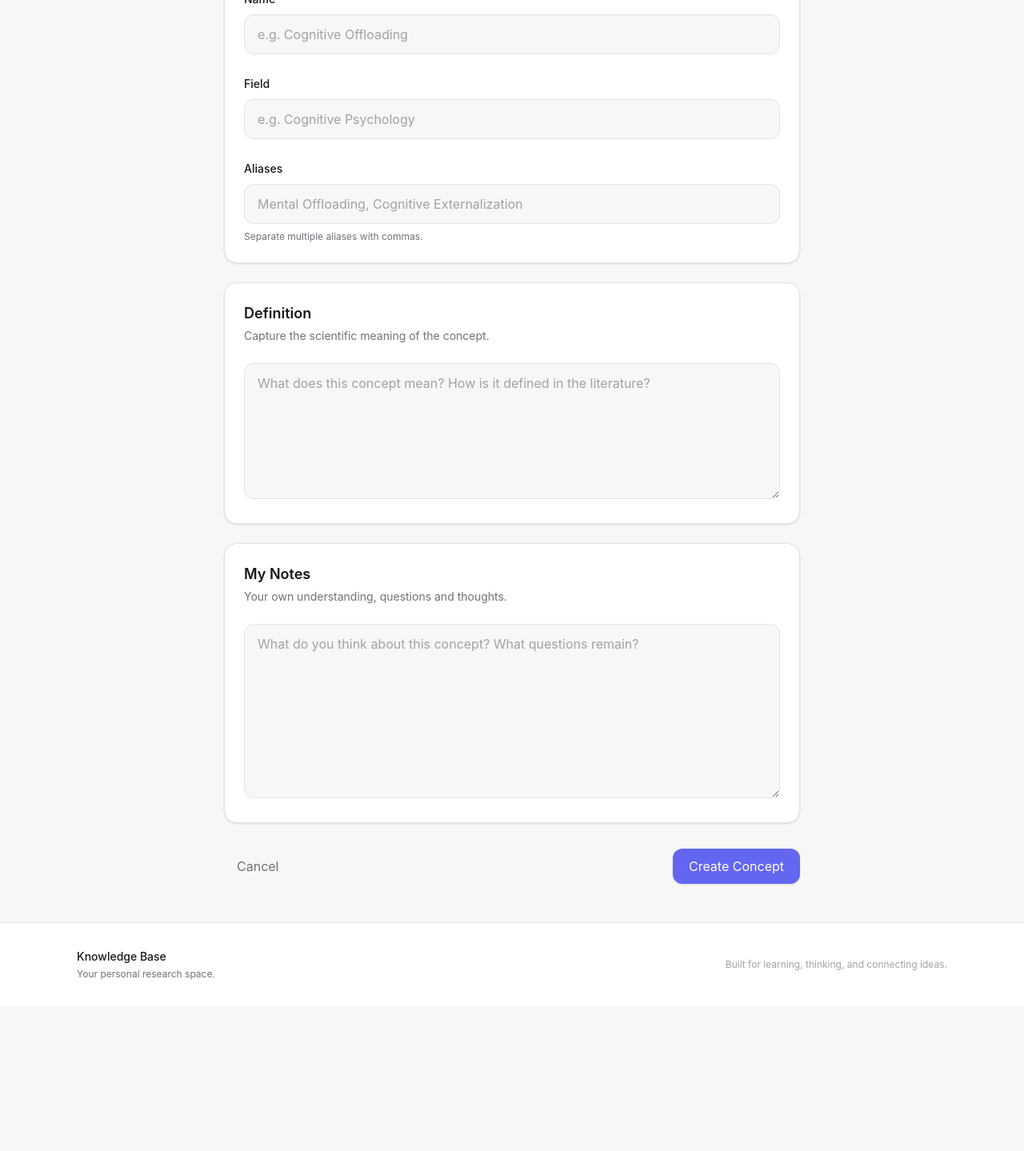
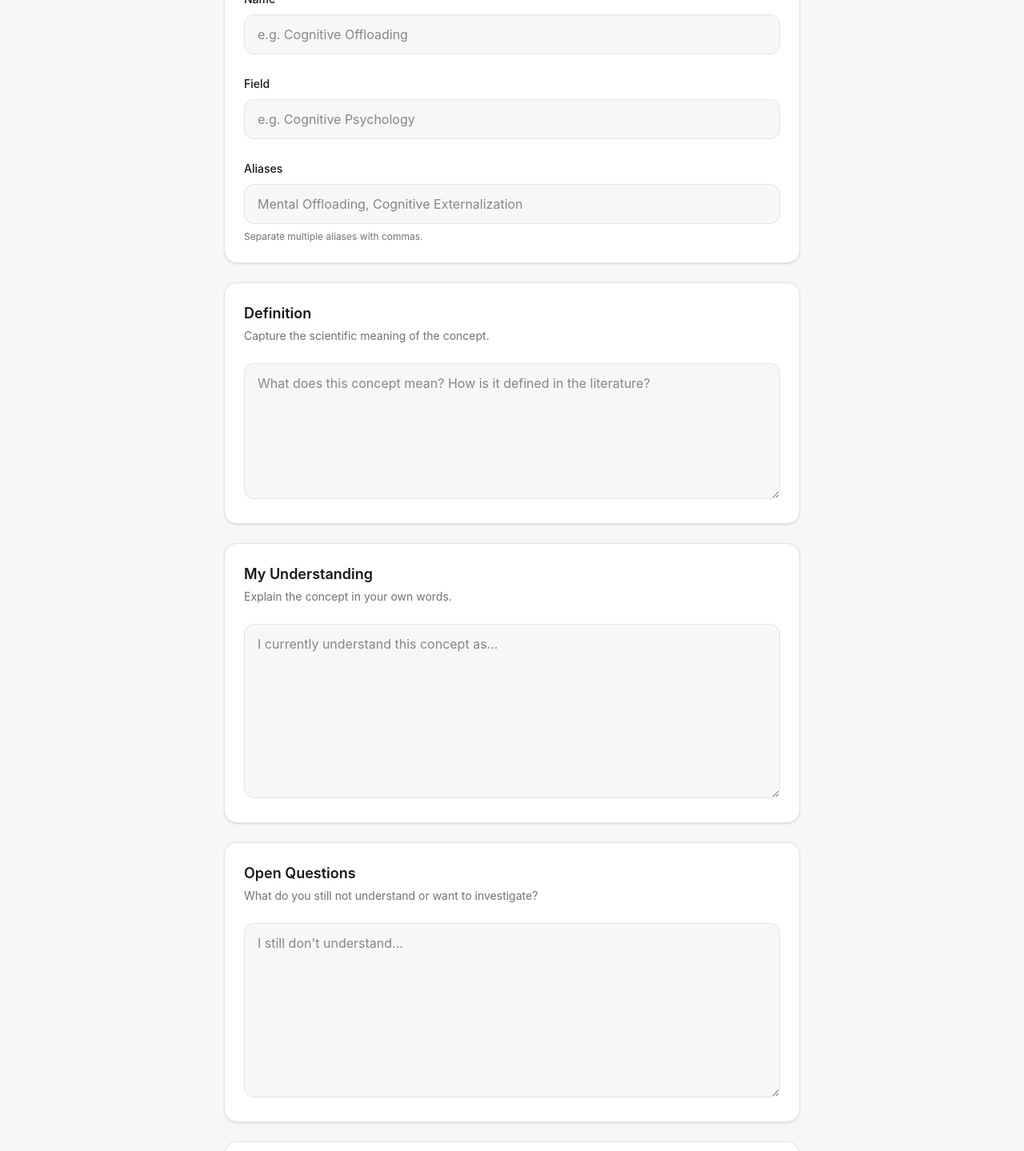
Before and after one commit to marjanechoua/cognitive-research-hub, a Next.js app in the folder cognitive-research-hub/: page /concepts/new in a window 1280 px wide. Shown: the part 440-1879 px from the top of the page at 80% size. Before the commit the page ends 1698 px from the top, so only its background shows below. Built offline with nearby package versions, Linux system fonts and the light colour scheme; no server answers.

Commit message:
fix:Add understanding and open questions to new concepts

```diff
--- a/cognitive-research-hub/src/app/concepts/new/page.tsx
+++ b/cognitive-research-hub/src/app/concepts/new/page.tsx
@@ -67,7 +67,7 @@ return (
                 className="
                     text-sm text-(--muted)
                     transition
-                    hover:text-[var(--foreground)]
+                    hover:text-(--foreground)
                 "
             >
                 ← Back
@@ -77,9 +77,9 @@ return (
             <header className="mt-8">
 
                 <div className="flex items-center gap-2">
-                    <span className="h-2 w-2 rounded-full bg-[var(--accent)]" />
+                    <span className="h-2 w-2 rounded-full bg-(--accent)" />
 
-                    <p className="text-xs font-semibold uppercase tracking-[0.18em] text-[var(--accent)]">
+                    <p className="text-xs font-semibold uppercase tracking-[0.18em] text-(--accent)">
                         Knowledge Base
                     </p>
                 </div>
@@ -88,7 +88,7 @@ return (
                     New Concept
                 </h1>
 
-                <p className="mt-4 max-w-2xl text-base leading-7 text-[var(--muted)]">
+                <p className="mt-4 max-w-2xl text-base leading-7 text-(--muted)">
                     Create a concept that you can later connect
                     to papers and other concepts.
                 </p>
@@ -105,8 +105,8 @@ return (
                 <section
                     className="
                         rounded-2xl
-                        border border-[var(--border)]
-                        bg-[var(--surface)]
+                        border border-(--border)
+                        bg-(--surface)
                         p-6
                         shadow-sm
                     "
@@ -116,7 +116,7 @@ return (
                             Basic Information
                         </h2>
 
-                        <p className="mt-1 text-sm text-[var(--muted)]">
+                        <p className="mt-1 text-sm text-(--muted)">
                             Define the core identity of this concept.
                         </p>
                     </div>
@@ -139,16 +139,14 @@ return (
                                 placeholder="e.g. Cognitive Offloading"
                                 className="
                                     mt-2 w-full rounded-xl
-                                    border border-[var(--border)]
-                                    bg-[var(--background)]
+                                    border border-(--border)
+                                    bg-(--background)
                                     px-4 py-3
-                                    text-[var(--foreground)]
+                                    text-(--foreground)
                                     outline-none
                                     transition
-                                    placeholder:text-[var(--subtle)]
-                                    focus:border-[var(--accent)]
                                     focus:ring-2
-                                    focus:ring-[var(--accent-soft)]
+                                    focus:ring-(--accent-soft)
                                 "
                             />
                         </div>
@@ -168,16 +166,14 @@ return (
                                 placeholder="e.g. Cognitive Psychology"
                                 className="
                                     mt-2 w-full rounded-xl
-                                    border border-[var(--border)]
-                                    bg-[var(--background)]
+                                    border border-(--border)
+                                    bg-(--background)
                                     px-4 py-3
-                                    text-[var(--foreground)]
+                                    text-(--foreground)
                                     outline-none
                                     transition
-                                    placeholder:text-[var(--subtle)]
-                                    focus:border-[var(--accent)]
                                     focus:ring-2
-                                    focus:ring-[var(--accent-soft)]
+                                    focus:ring-(--accent-soft)
                                 "
                             />
                         </div>
@@ -197,20 +193,18 @@ return (
                                 placeholder="Mental Offloading, Cognitive Externalization"
                                 className="
                                     mt-2 w-full rounded-xl
-                                    border border-[var(--border)]
-                                    bg-[var(--background)]
+                                    border border-(--border)
+                                    bg-(--background)
                                     px-4 py-3
-                                    text-[var(--foreground)]
+                                    text-(--foreground)
                                     outline-none
                                     transition
-                                    placeholder:text-[var(--subtle)]
-                                    focus:border-[var(--accent)]
                                     focus:ring-2
-                                    focus:ring-[var(--accent-soft)]
+                                    focus:ring-(--accent-soft)
                                 "
                             />
 
-                            <p className="mt-2 text-xs text-[var(--muted)]">
+                            <p className="mt-2 text-xs text-(--muted)">
                                 Separate multiple aliases with commas.
                             </p>
                         </div>
@@ -222,8 +216,8 @@ return (
                 <section
                     className="
                         rounded-2xl
-                        border border-[var(--border)]
-                        bg-[var(--surface)]
+                        border border-(--border)
+                        bg-(--surface)
                         p-6
                         shadow-sm
                     "
@@ -233,7 +227,7 @@ return (
                             Definition
                         </h2>
 
-                        <p className="mt-1 text-sm text-[var(--muted)]">
+                        <p className="mt-1 text-sm text-(--muted)">
                             Capture the scientific meaning of the concept.
                         </p>
                     </div>
@@ -245,18 +239,95 @@ return (
                         placeholder="What does this concept mean? How is it defined in the literature?"
                         className="
                             mt-6 w-full resize-y rounded-xl
-                            border border-[var(--border)]
-                            bg-[var(--background)]
+                            border border-(--border)
+                            bg-(--background)
                             px-4 py-3
                             leading-6
-                            text-[var(--foreground)]
+                            text-(--foreground)
                             outline-none
                             transition
-                            placeholder:text-[var(--subtle)]
-                            focus:border-[var(--accent)]
                             focus:ring-2
-                            focus:ring-[var(--accent-soft)]
+                            focus:ring-(--accent-soft)
                         "
+                    />
+                </section>
+                {/* My Understanding */}
+                <section
+                    className="
+                            rounded-2xl
+                            border border-(--border)
+                            bg-(--surface)
+                            p-6
+                            shadow-sm
+                        "
+                >
+                    <div>
+                        <h2 className="text-lg font-semibold">
+                            My Understanding
+                        </h2>
+
+                        <p className="mt-1 text-sm text-(--muted)">
+                            Explain the concept in your own words.
+                        </p>
+                    </div>
+
+                    <textarea
+                        id="understanding"
+                        name="understanding"
+                        rows={8}
+                        placeholder="I currently understand this concept as..."
+                        className="
+                                mt-6 w-full resize-y rounded-xl
+                                border border-(--border)
+                                bg-(--background)
+                                px-4 py-3
+                                leading-6
+                                text-(--foreground)
+                                outline-none
+                                transition
+                                focus:ring-2
+                                focus:ring-(--accent-soft)
+                            "
+                    />
+                </section>
+
+                {/* Open Questions */}
+                <section
+                    className="
+                            rounded-2xl
+                            border border-(--border)
+                            bg-(--surface)
+                            p-6
+                            shadow-sm
+                        "
+                >
+                    <div>
+                        <h2 className="text-lg font-semibold">
+                            Open Questions
+                        </h2>
+
+                        <p className="mt-1 text-sm text-(--muted)">
+                            What do you still not understand or want to investigate?
+                        </p>
+                    </div>
+
+                    <textarea
+                        id="openQuestions"
+                        name="openQuestions"
+                        rows={8}
+                        placeholder="I still don't understand..."
+                        className="
+                                mt-6 w-full resize-y rounded-xl
+                                border border-(--border)
+                                bg-(--background)
+                                px-4 py-3
+                                leading-6
+                                text-(--foreground)
+                                outline-none
+                                transition
+                                focus:ring-2
+                                focus:ring-(--accent-soft)
+                            "
                     />
                 </section>
 
@@ -264,8 +335,8 @@ return (
                 <section
                     className="
                         rounded-2xl
-                        border border-[var(--border)]
-                        bg-[var(--surface)]
+                        border border-(--border)
+                        bg-(--surface)
                         p-6
                         shadow-sm
                     "
@@ -275,7 +346,7 @@ return (
                             My Notes
                         </h2>
 
-                        <p className="mt-1 text-sm text-[var(--muted)]">
+                        <p className="mt-1 text-sm text-(--muted)">
                             Your own understanding, questions and thoughts.
                         </p>
                     </div>
@@ -287,17 +358,15 @@ return (
                         placeholder="What do you think about this concept? What questions remain?"
                         className="
                             mt-6 w-full resize-y rounded-xl
-                            border border-[var(--border)]
-                            bg-[var(--background)]
+                            border border-(--border)
+                            bg-(--background)
                             px-4 py-3
                             leading-6
-                            text-[var(--foreground)]
+                            text-(--foreground)
                             outline-none
                             transition
-                            placeholder:text-[var(--subtle)]
-                            focus:border-[var(--accent)]
                             focus:ring-2
-                            focus:ring-[var(--accent-soft)]
+                            focus:ring-(--accent-soft)
                         "
                     />
                 </section>
@@ -312,10 +381,10 @@ return (
                             rounded-xl
                             px-4 py-2.5
                             text-sm font-medium
-                            text-[var(--muted)]
+                            text-(--muted)
                             transition
-                            hover:bg-[var(--surface-hover)]
-                            hover:text-[var(--foreground)]
+                            hover:bg-(--surface-hover)
+                            hover:text-(--foreground)
                         "
                     >
                         Cancel
@@ -325,12 +394,12 @@ return (
                         type="submit"
                         className="
                             rounded-xl
-                            bg-[var(--accent)]
+                            bg-(--accent)
                             px-5 py-2.5
                             text-sm font-medium text-white
                             shadow-sm
                             transition
-                            hover:bg-[var(--accent-hover)]
+                            hover:bg-(--accent-hover)
                             hover:shadow-md
                         "
                     >
```
Also changed, not shown: 1 other file (tests, documents, lock files or other folders).
